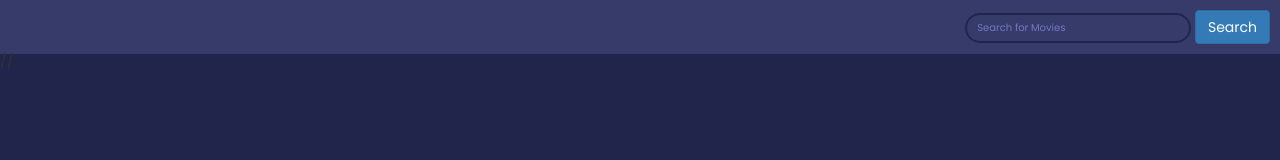
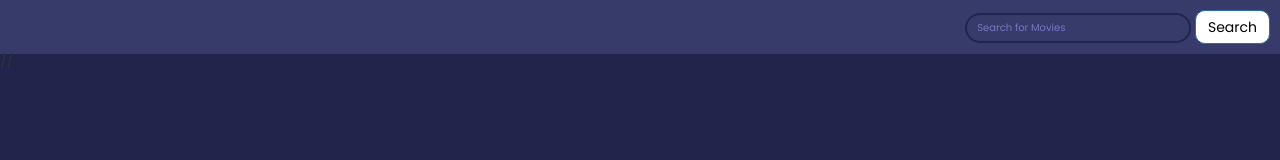
Before and after one commit to daliyaebenny/Movie-Search, a plain HTML site: page index.html in a window 1280 px wide. Drawn offline with nearby package versions, Linux system fonts and the light colour scheme; no server answers.

Commit message:
Resolve and updated save from main

```diff
--- a/assets/css/style.css
+++ b/assets/css/style.css
@@ -141,3 +141,10 @@ main {
         width:40%;
     }
 }
+
+
+#get_movie {
+    border-radius: 10px;
+    background-color: white;
+    color: black;
+}
```
